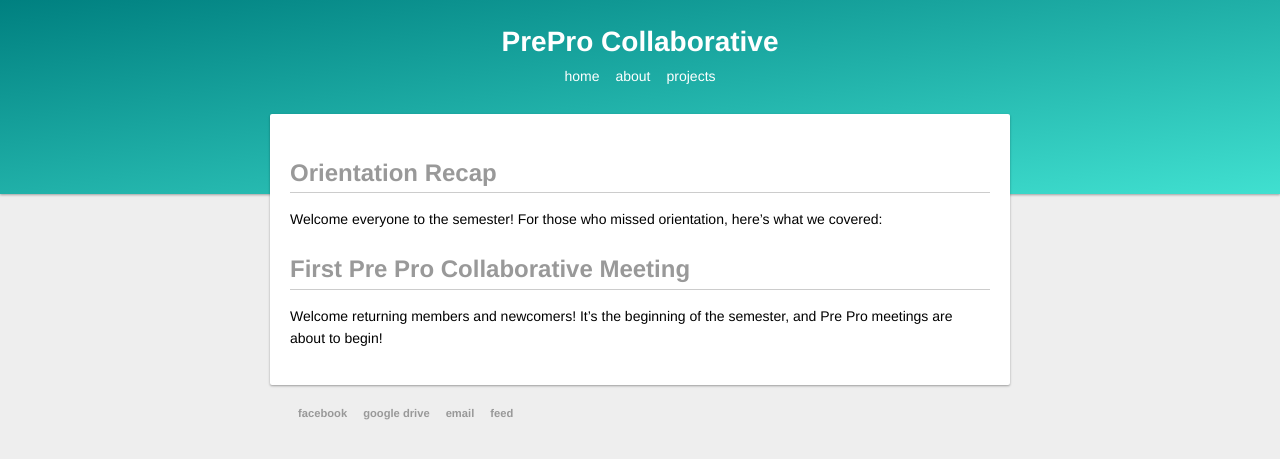
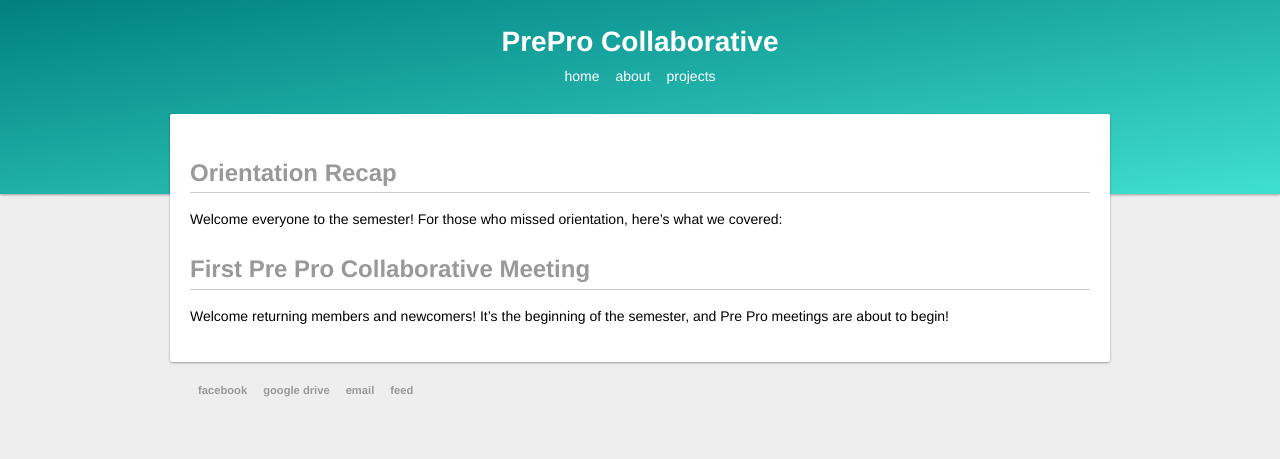
Before and after one commit to utdprepro/utdprepro.github.io, a Jekyll site: the page built from index.md, in a window 1280 px wide. Shown: the top 459 px of the page. Built offline with Jekyll 4.4.1, drawn with Linux system fonts in a browser that asks for light colours.

Commit message:
optimized for mobile

```diff
--- a/_layouts/default.html
+++ b/_layouts/default.html
@@ -10,8 +10,10 @@
 </head>
 
 <body>
+    <div>
+        <meta name="viewport" content="width=device-width, initial-scale=1.0">
         <div class="head">
-        <h1 style="width: 700px;margin: auto;">{{ page.title }}</h1>
+            <h1 style="width: 90%;max-width: 900px;margin: auto;">{{ page.title }}</h1>
 
             <nav>
                 <ul>
@@ -34,6 +36,7 @@
                 <li><a href="feed.xml">feed</a></li>
             </ul>
         </footer>
+    </div>
 </body>
 
 </html>
--- a/_layouts/project.html
+++ b/_layouts/project.html
@@ -16,8 +16,10 @@
 {% endfor %}
 
 <body>
+    <div>
+        <meta name="viewport" content="width=device-width, initial-scale=1.0">
         <div class="head">
-        <h1 style="width: 700px;margin: auto;">{{ page.title }}</h1>
+            <h1 style="width: 90%;max-width: 900px;margin: auto;">{{ page.title }}</h1>
 
             <nav>
                 <ul>
@@ -47,6 +49,7 @@
                 <li><a href="feed.xml">feed</a></li>
             </ul>
         </footer>
+    </div>
 </body>
 
 </html>
--- a/css/main.css
+++ b/css/main.css
@@ -1,7 +1,8 @@
 nav {
     text-align: center;
     color: #fff;
-    width: 700px;
+    width: 90%;
+    max-width: 900px;
     margin: auto;
 }
 
@@ -28,7 +29,8 @@
 
 footer {
     font-size: .8em;
-    width: 700px;
+    width: 90%;
+    max-width: 900px;
     margin: auto;
     margin-top: 20px;
     padding-bottom: 10px;
@@ -44,7 +46,6 @@
 }
 
 html {
-    min-width: 1280px;
     width:100%;
     height: 100%;
     background-color: #eee;
@@ -67,6 +68,7 @@
 
 .head h1 {
     color: #fff;
+    font-size: 2em;
 }
 
 .card {
@@ -74,7 +76,8 @@
     border-radius: 2px;
     box-shadow: 0 1px 3px rgba(0, 0, 0, 0.12), 0 1px 2px rgba(0, 0, 0, 0.24);
     transition: all 0.3s cubic-bezier(.25, .8, .25, 1);
-    width: 700px;
+    width: 90%;
+    max-width: 900px;
     margin: -80px auto 0 auto;
     padding: 20px;
 }
```
Lines whose indentation alone changed are shown as unchanged.
